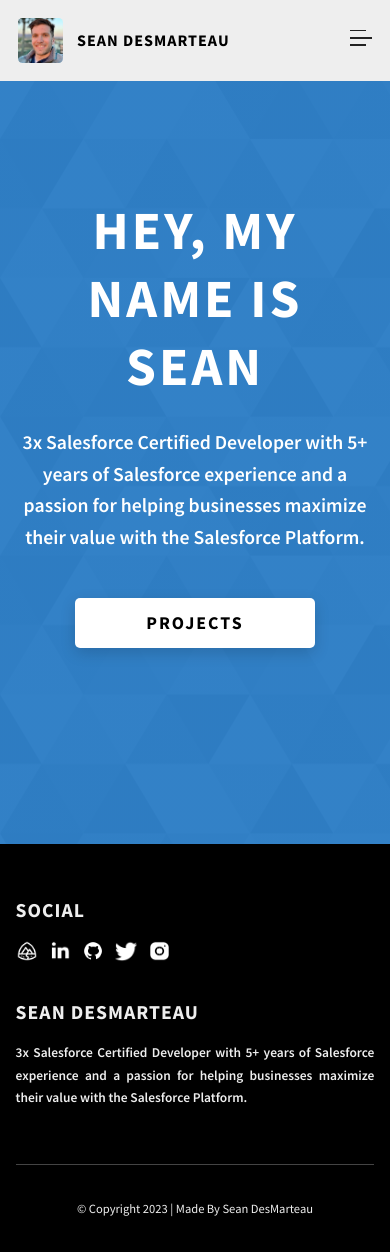
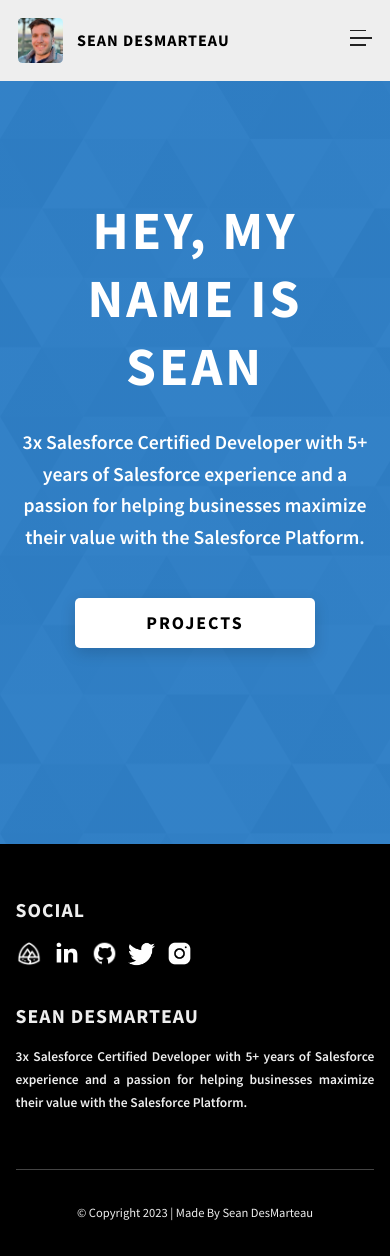
Before and after one commit to DeMart2416/sean-website, a React (Create React App) app in the folder client/: page / in a window 390 px wide. Built offline with nearby package versions, Linux system fonts and the light colour scheme.

Commit message:
Making Footer Icons Larger

```diff
--- a/client/src/components/homepage/Footer.css
+++ b/client/src/components/homepage/Footer.css
@@ -85,4 +85,8 @@
         margin-top: 4rem;
         order: 2;
     }
+
+    .footer-upper-social-link_link {
+        width: 3rem;
+    }
 }
```
